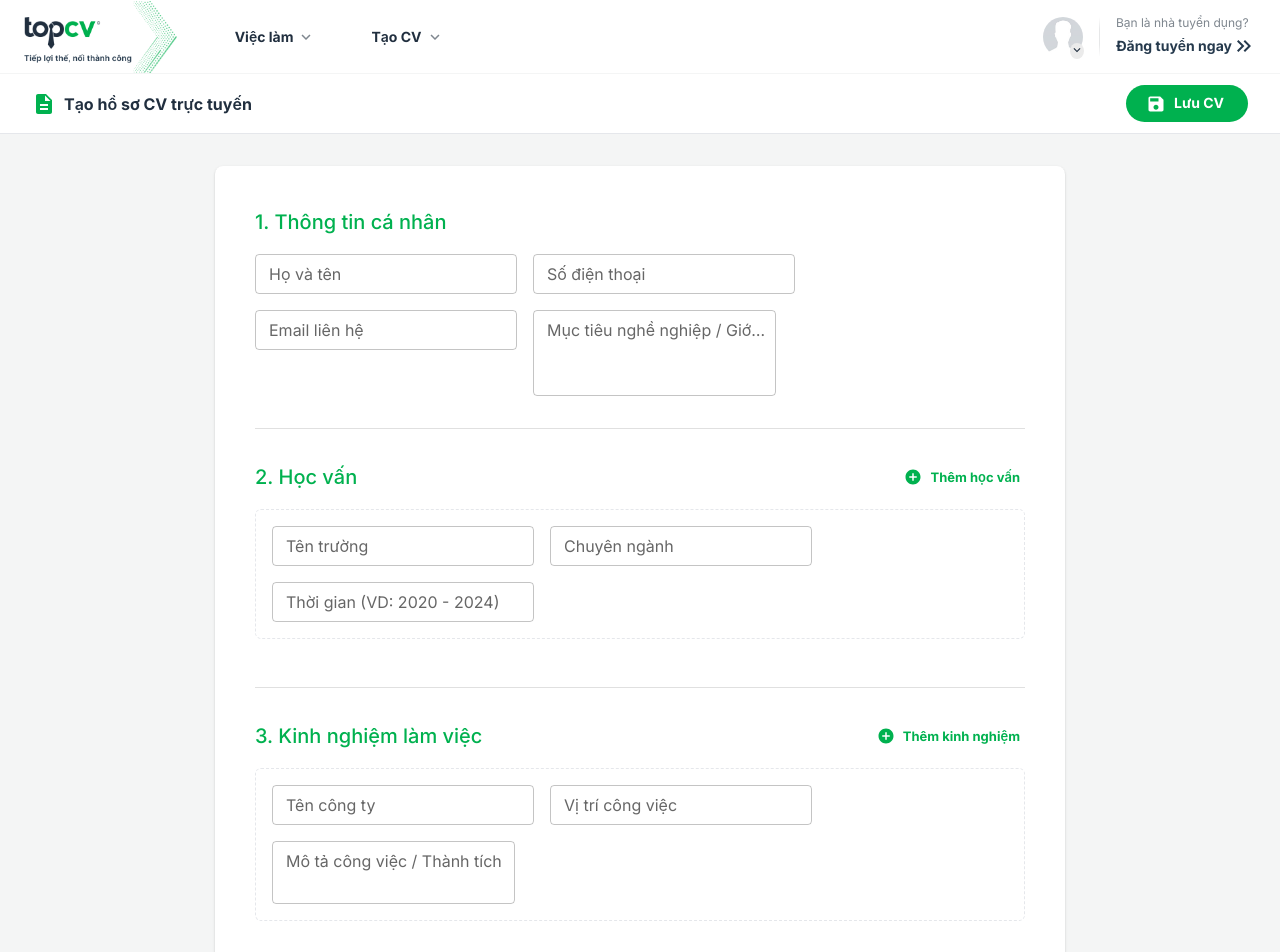
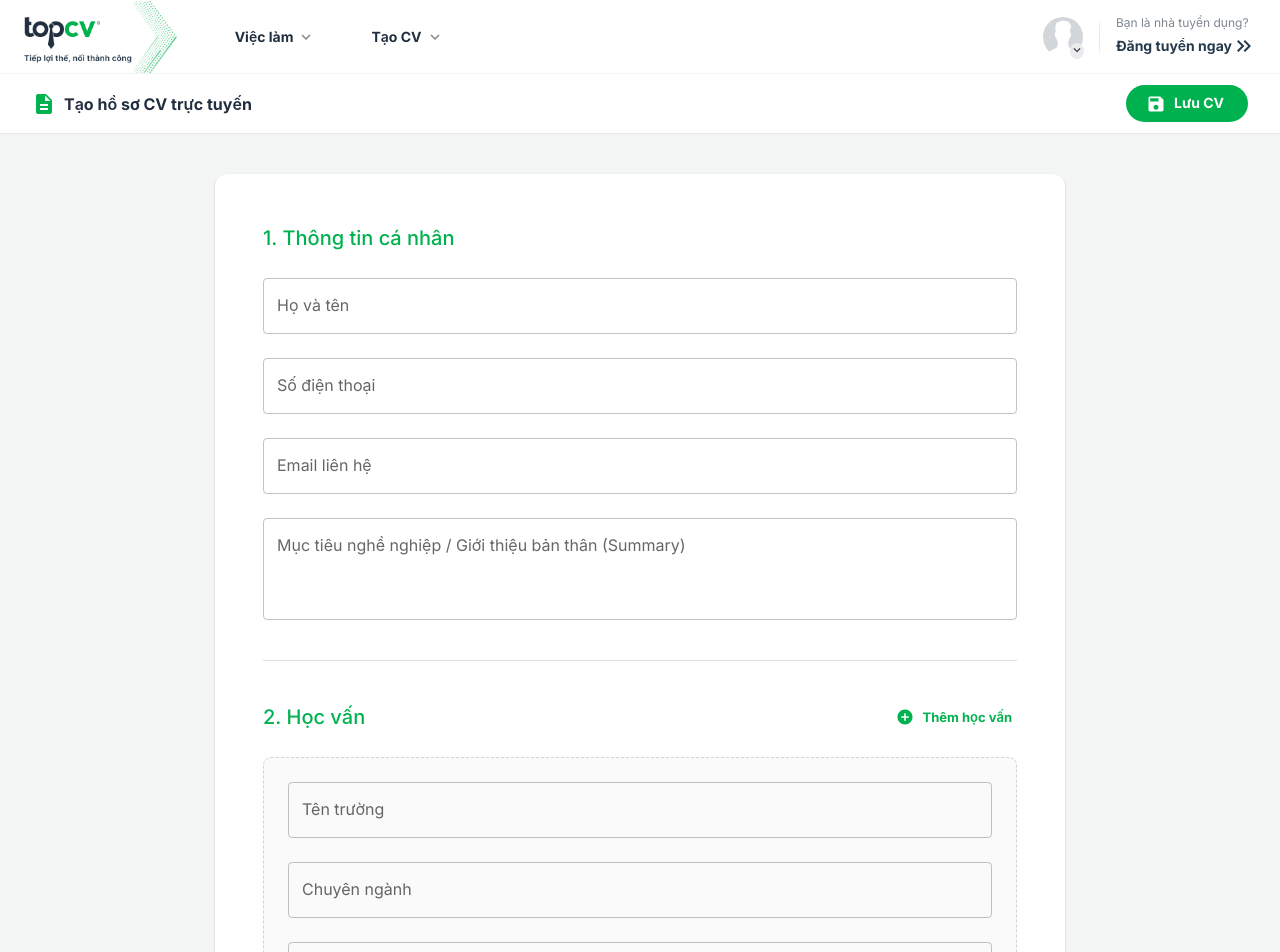
Before and after one commit to hoangvv2107/K19_React-Vu-Viet-Hoang, a React (Vite) app: page /tao-cv in a window 1280 px wide. Shown: the top 952 px of the page. Built offline with nearby package versions, Linux system fonts and the light colour scheme; sample sign-in values are in the browser's storage; a web font is replaced by a local one.

Commit message:
feat: enhance JobDetail and CreateCV components with CV retrieval and validation improvements

```diff
--- a/src/pages/createCV/CreateCV.jsx
+++ b/src/pages/createCV/CreateCV.jsx
@@ -1,4 +1,4 @@
-import React, { useState } from "react";
+import React, { useEffect, useState } from "react";
 import { useNavigate } from "react-router";
 import {
   Box,
@@ -7,14 +7,13 @@ import {
   IconButton,
   Divider,
   TextField,
-  Grid,
   Paper,
 } from "@mui/material";
 
 import SaveIcon from "@mui/icons-material/Save";
 import DescriptionIcon from "@mui/icons-material/Description";
-import AddCircleOutline from "@mui/icons-material/AddCircle";
-import DeleteOutline from "@mui/icons-material/Delete";
+import AddCircle from "@mui/icons-material/AddCircle";
+import Delete from "@mui/icons-material/Delete";
 
 import Header from "../../components/Header";
 import api from "../../plugins/axios";
@@ -22,8 +21,13 @@ import NotificationDialog from "../../components/NotificationDialog";
 
 const CreateCV = () => {
   const navigate = useNavigate();
+  useEffect(() => {
+    const token = localStorage.getItem("access_token");
+    if (!token) {
+      navigate("/login");
+    }
+  }, [navigate]);
 
-  // --- 1. STATE CẤU TRÚC DỮ LIỆU KHỚP VỚI API BACKEND ---
   const [cvData, setCvData] = useState({
     full_name: "",
     phone: "",
@@ -34,7 +38,6 @@ const CreateCV = () => {
     skills: [""],
   });
 
-  // --- STATE QUẢN LÝ THÔNG BÁO ---
   const [openDialog, setOpenDialog] = useState(false);
   const [popupMessage, setPopupMessage] = useState("");
   const [isSuccessPopup, setIsSuccessPopup] = useState(false);
@@ -43,13 +46,11 @@ const CreateCV = () => {
     setOpenDialog(false);
   };
 
-  // --- XỬ LÝ THAY ĐỔI DỮ LIỆU CƠ BẢN ---
   const handleBasicChange = (e) => {
     const { name, value } = e.target;
     setCvData({ ...cvData, [name]: value });
   };
 
-  // --- XỬ LÝ MẢNG HỌC VẤN (EDUCATION) ---
   const handleEduChange = (index, field, value) => {
     const newEdu = [...cvData.education];
     newEdu[index][field] = value;
@@ -71,7 +72,6 @@ const CreateCV = () => {
     setCvData({ ...cvData, education: newEdu });
   };
 
-  // --- XỬ LÝ MẢNG KINH NGHIỆM (EXPERIENCE) ---
   const handleExpChange = (index, field, value) => {
     const newExp = [...cvData.experience];
     newExp[index][field] = value;
@@ -93,7 +93,6 @@ const CreateCV = () => {
     setCvData({ ...cvData, experience: newExp });
   };
 
-  // --- XỬ LÝ MẢNG KỸ NĂNG (SKILLS) ---
   const handleSkillChange = (index, value) => {
     const newSkills = [...cvData.skills];
     newSkills[index] = value;
@@ -128,15 +127,41 @@ const CreateCV = () => {
       return;
     }
 
+    // --- KIỂM TRA NHẬP ĐỦ THÔNG TIN CƠ BẢN ---
+    if (
+      !cvData.full_name.trim() ||
+      !cvData.phone.trim() ||
+      !cvData.email.trim()
+    ) {
+      setPopupMessage(
+        "Vui lòng điền đầy đủ Họ và tên, Số điện thoại và Email!",
+      );
+      setIsSuccessPopup(false);
+      setOpenDialog(true);
+      return;
+    }
+
+    // --- KIỂM TRA THÔNG TIN HỌC VẤN (Ít nhất phải điền tên trường dòng đầu tiên) ---
+    if (
+      cvData.education.length > 0 &&
+      !cvData.education[0].school_name.trim()
+    ) {
+      setPopupMessage("Vui lòng điền ít nhất thông tin Học vấn (Tên trường)!");
+      setIsSuccessPopup(false);
+      setOpenDialog(true);
+      return;
+    }
+
     try {
-      // Gửi toàn bộ cục JSON lên API POST /api/v1/candidate/cvs
       const { data } = await api.post("/api/v1/candidate/cvs", cvData);
-
+      localStorage.setItem("last_created_cv_id", data.cv_id);
+      localStorage.setItem(
+        "last_created_cv_name",
+        cvData.full_name || "CV của tôi",
+      );
       setPopupMessage(`Lưu CV thành công! Mã CV của bạn là: ${data.cv_id}`);
       setIsSuccessPopup(true);
       setOpenDialog(true);
-
-      console.log("Kết quả tạo CV:", data);
     } catch (error) {
       const errorMsg =
         error.response?.data?.detail?.[0]?.msg ||
@@ -160,7 +185,7 @@ const CreateCV = () => {
           bgcolor: "#f4f5f5",
         }}
       >
-        {/* === Thanh Sub-header (Lưu, Tiêu đề) === */}
+        {/* === Thanh Sub-header === */}
         <Box
           sx={{
             height: "60px",
@@ -202,13 +227,13 @@ const CreateCV = () => {
           </Button>
         </Box>
 
-        {/* === KHU VỰC NHẬP LIỆU FORM (Giống như tờ giấy soạn thảo nằm giữa màn hình) === */}
+        {/* === KHU VỰC NHẬP LIỆU FORM === */}
         <Box
           sx={{
             flex: 1,
             display: "flex",
             justifyContent: "center",
-            py: 4,
+            py: 5,
             px: 2,
           }}
         >
@@ -217,12 +242,12 @@ const CreateCV = () => {
             sx={{
               width: "100%",
               maxWidth: "850px",
-              p: "40px",
-              borderRadius: "8px",
+              p: "48px",
+              borderRadius: "12px",
               bgcolor: "#fff",
               display: "flex",
               flexDirection: "column",
-              gap: 4,
+              gap: 5,
             }}
           >
             {/* 1. THÔNG TIN CÁ NHÂN */}
@@ -230,54 +255,42 @@ const CreateCV = () => {
               <Typography
                 variant="h6"
                 fontWeight={700}
-                sx={{ color: "#00b14f", mb: 2 }}
+                sx={{ color: "#00b14f", mb: 3 }}
               >
                 1. Thông tin cá nhân
               </Typography>
-              <Grid container spacing={2}>
-                <Grid item xs={12} sm={6}>
+              <Box sx={{ display: "flex", flexDirection: "column", gap: 3 }}>
                 <TextField
                   fullWidth
-                    size="small"
                   label="Họ và tên"
                   name="full_name"
                   value={cvData.full_name}
                   onChange={handleBasicChange}
                 />
-                </Grid>
-                <Grid item xs={12} sm={6}>
                 <TextField
                   fullWidth
-                    size="small"
                   label="Số điện thoại"
                   name="phone"
                   value={cvData.phone}
                   onChange={handleBasicChange}
                 />
-                </Grid>
-                <Grid item xs={12} sm={6}>
                 <TextField
                   fullWidth
-                    size="small"
                   label="Email liên hệ"
                   name="email"
                   value={cvData.email}
                   onChange={handleBasicChange}
                 />
-                </Grid>
-                <Grid item xs={12}>
                 <TextField
                   fullWidth
                   multiline
                   rows={3}
-                    size="small"
                   label="Mục tiêu nghề nghiệp / Giới thiệu bản thân (Summary)"
                   name="summary"
                   value={cvData.summary}
                   onChange={handleBasicChange}
                 />
-                </Grid>
-              </Grid>
+              </Box>
             </Box>
 
             <Divider />
@@ -289,7 +302,7 @@ const CreateCV = () => {
                   display: "flex",
                   justifyContent: "space-between",
                   alignItems: "center",
-                  mb: 2,
+                  mb: 3,
                 }}
               >
                 <Typography
@@ -301,7 +314,7 @@ const CreateCV = () => {
                 </Typography>
                 <Button
                   size="small"
-                  startIcon={<AddCircleOutline />}
+                  startIcon={<AddCircle />}
                   onClick={handleAddEdu}
                   sx={{
                     color: "#00b14f",
@@ -317,67 +330,53 @@ const CreateCV = () => {
                 <Box
                   key={index}
                   sx={{
-                    p: 2,
-                    mb: 2,
-                    border: "1px dashed #e5e7eb",
-                    borderRadius: "6px",
-                    position: "relative",
+                    p: 3,
+                    mb: 3,
+                    border: "1px dashed #cbd5e1",
+                    borderRadius: "8px",
+                    bgcolor: "#fafafa",
+                    display: "flex",
+                    flexDirection: "column",
+                    gap: 3,
                   }}
                 >
-                  <Grid container spacing={2}>
-                    <Grid item xs={12} sm={4}>
                   <TextField
                     fullWidth
-                        size="small"
                     label="Tên trường"
                     value={edu.school_name}
                     onChange={(e) =>
                       handleEduChange(index, "school_name", e.target.value)
                     }
                   />
-                    </Grid>
-                    <Grid item xs={12} sm={4}>
                   <TextField
                     fullWidth
-                        size="small"
                     label="Chuyên ngành"
                     value={edu.major}
                     onChange={(e) =>
                       handleEduChange(index, "major", e.target.value)
                     }
                   />
-                    </Grid>
-                    <Grid item xs={12} sm={3}>
                   <TextField
                     fullWidth
-                        size="small"
                     label="Thời gian (VD: 2020 - 2024)"
                     value={edu.duration}
                     onChange={(e) =>
                       handleEduChange(index, "duration", e.target.value)
                     }
                   />
-                    </Grid>
-                    <Grid
-                      item
-                      xs={12}
-                      sm={1}
-                      sx={{
-                        display: "flex",
-                        alignItems: "center",
-                        justifyContent: "center",
-                      }}
-                    >
+
                   {cvData.education.length > 1 && (
-                        <IconButton
+                    <Box sx={{ display: "flex", justifyContent: "flex-end" }}>
+                      <Button
+                        size="small"
                         color="error"
+                        startIcon={<Delete />}
                         onClick={() => handleRemoveEdu(index)}
                       >
-                          <DeleteOutline />
-                        </IconButton>
+                        Xóa học vấn này
+                      </Button>
+                    </Box>
                   )}
-                    </Grid>
-                  </Grid>
                 </Box>
               ))}
             </Box>
@@ -391,7 +390,7 @@ const CreateCV = () => {
                   display: "flex",
                   justifyContent: "space-between",
                   alignItems: "center",
-                  mb: 2,
+                  mb: 3,
                 }}
               >
                 <Typography
@@ -403,7 +402,7 @@ const CreateCV = () => {
                 </Typography>
                 <Button
                   size="small"
-                  startIcon={<AddCircleOutline />}
+                  startIcon={<AddCircle />}
                   onClick={handleAddExp}
                   sx={{
                     color: "#00b14f",
@@ -419,61 +418,49 @@ const CreateCV = () => {
                 <Box
                   key={index}
                   sx={{
-                    p: 2,
-                    mb: 2,
-                    border: "1px dashed #e5e7eb",
-                    borderRadius: "6px",
+                    p: 3,
+                    mb: 3,
+                    border: "1px dashed #cbd5e1",
+                    borderRadius: "8px",
+                    bgcolor: "#fafafa",
+                    display: "flex",
+                    flexDirection: "column",
+                    gap: 3,
                   }}
                 >
-                  <Grid container spacing={2}>
-                    <Grid item xs={12} sm={6}>
                   <TextField
                     fullWidth
-                        size="small"
                     label="Tên công ty"
                     value={exp.company_name}
                     onChange={(e) =>
                       handleExpChange(index, "company_name", e.target.value)
                     }
                   />
-                    </Grid>
-                    <Grid item xs={12} sm={6}>
                   <TextField
                     fullWidth
-                        size="small"
                     label="Vị trí công việc"
                     value={exp.position}
                     onChange={(e) =>
                       handleExpChange(index, "position", e.target.value)
                     }
                   />
-                    </Grid>
-                    <Grid item xs={12}>
                   <TextField
                     fullWidth
                     multiline
-                        rows={2}
-                        size="small"
+                    rows={3}
                     label="Mô tả công việc / Thành tích"
                     value={exp.description}
                     onChange={(e) =>
                       handleExpChange(index, "description", e.target.value)
                     }
                   />
-                    </Grid>
-                  </Grid>
+
                   {cvData.experience.length > 1 && (
-                    <Box
-                      sx={{
-                        display: "flex",
-                        justifyContent: "flex-end",
-                        mt: 1,
-                      }}
-                    >
+                    <Box sx={{ display: "flex", justifyContent: "flex-end" }}>
                       <Button
                         size="small"
                         color="error"
-                        startIcon={<DeleteOutline />}
+                        startIcon={<Delete />}
                         onClick={() => handleRemoveExp(index)}
                       >
                         Xóa kinh nghiệm này
@@ -493,7 +480,7 @@ const CreateCV = () => {
                   display: "flex",
                   justifyContent: "space-between",
                   alignItems: "center",
-                  mb: 2,
+                  mb: 3,
                 }}
               >
                 <Typography
@@ -505,7 +492,7 @@ const CreateCV = () => {
                 </Typography>
                 <Button
                   size="small"
-                  startIcon={<AddCircleOutline />}
+                  startIcon={<AddCircle />}
                   onClick={handleAddSkill}
                   sx={{
                     color: "#00b14f",
@@ -517,37 +504,34 @@ const CreateCV = () => {
                 </Button>
               </Box>
 
-              <Grid container spacing={2}>
+              <Box sx={{ display: "flex", flexDirection: "column", gap: 3 }}>
                 {cvData.skills.map((skill, index) => (
-                  <Grid item xs={12} sm={6} key={index}>
-                    <Box sx={{ display: "flex", gap: 1 }}>
+                  <Box
+                    key={index}
+                    sx={{ display: "flex", gap: 2, alignItems: "center" }}
+                  >
                     <TextField
                       fullWidth
-                        size="small"
                       placeholder="VD: ReactJS, Teamwork, Tiếng Anh..."
                       value={skill}
-                        onChange={(e) =>
-                          handleSkillChange(index, e.target.value)
-                        }
+                      onChange={(e) => handleSkillChange(index, e.target.value)}
                     />
                     {cvData.skills.length > 1 && (
                       <IconButton
                         color="error"
                         onClick={() => handleRemoveSkill(index)}
                       >
-                          <DeleteOutline />
+                        <Delete />
                       </IconButton>
                     )}
                   </Box>
-                  </Grid>
                 ))}
-              </Grid>
+              </Box>
             </Box>
           </Paper>
         </Box>
       </Box>
 
-      {/* Thông báo kết quả */}
       <NotificationDialog
         open={openDialog}
         onClose={handleCloseDialog}
```
Also changed, not shown: src/components/JobDetail.jsx (+17 -15 lines). Lines whose indentation alone changed are shown as unchanged.
